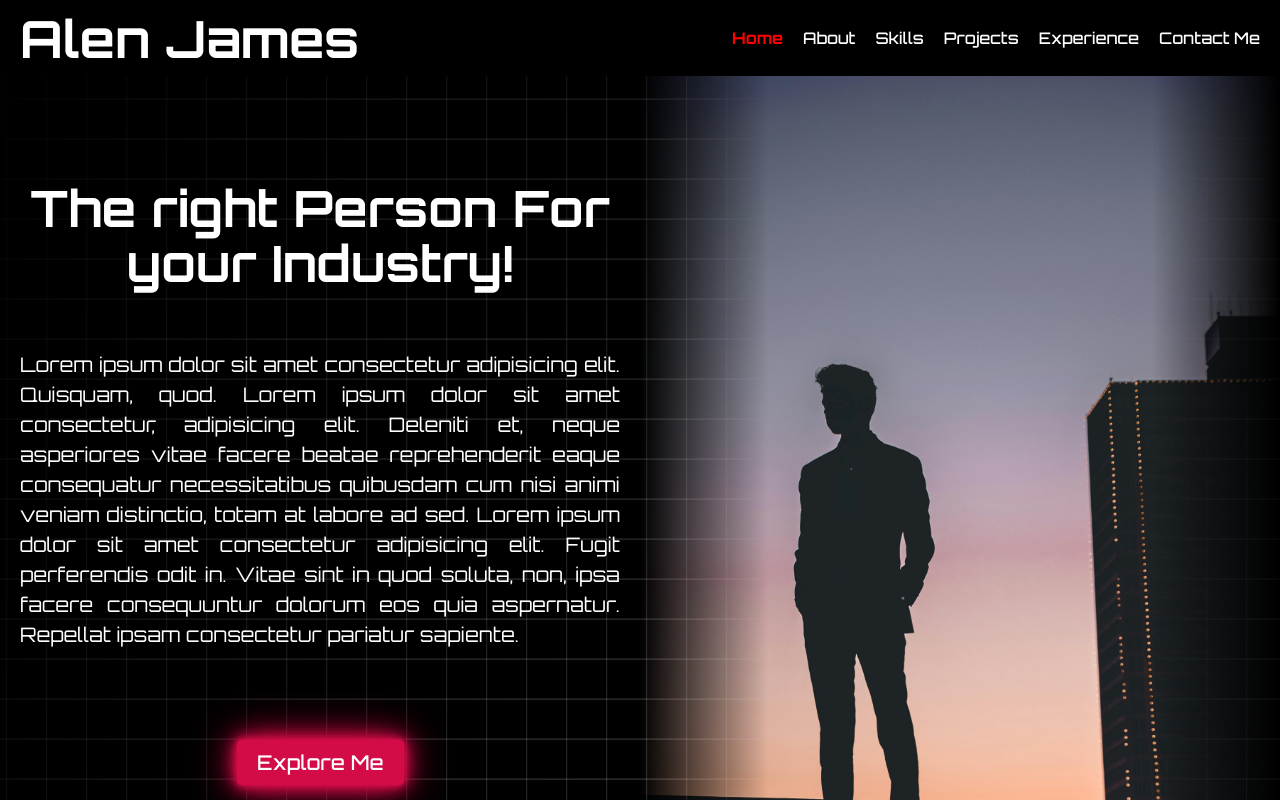
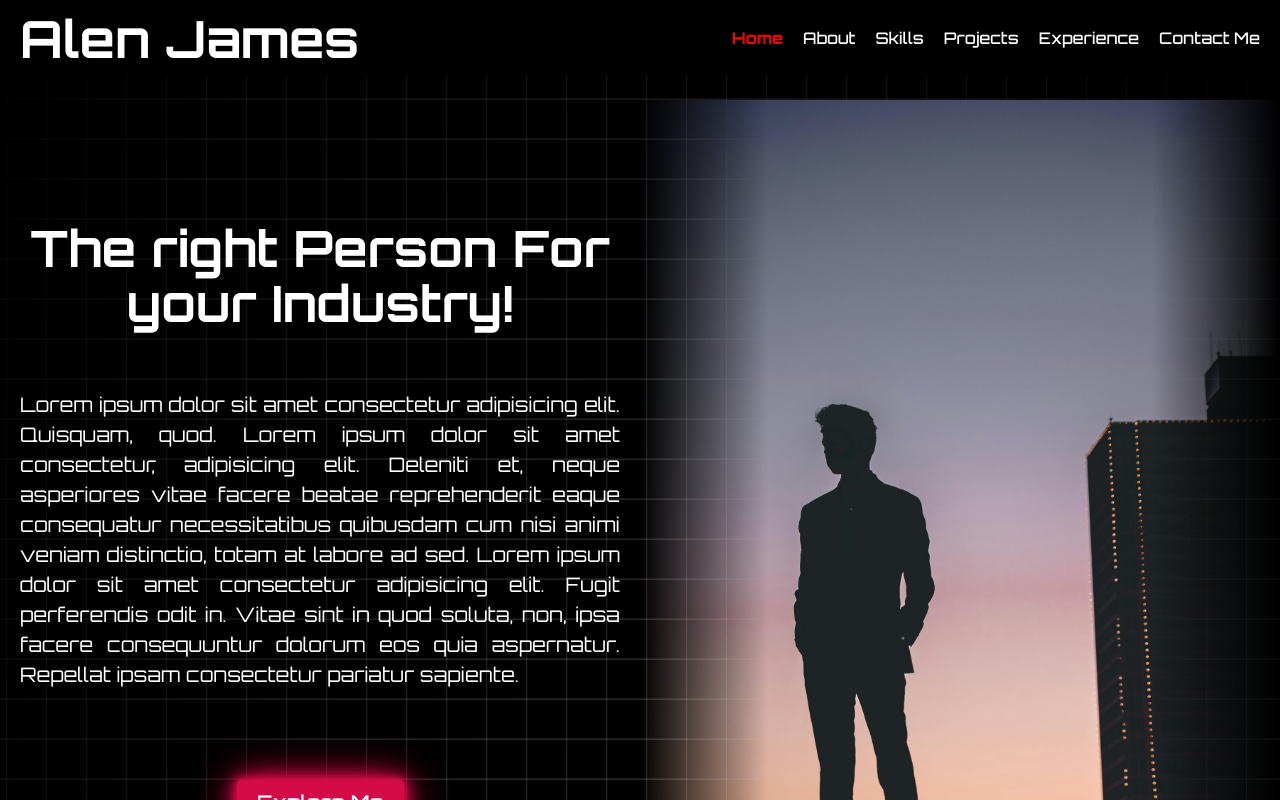
Before and after one commit to alen899-my/MR.Alen, a React (Vite) app: page / in a window 1280 px wide. Shown: the top 800 px of the page. Built offline with nearby package versions, Linux system fonts and the light colour scheme; the HTML template or start-up script is replaced by a standard one.

Commit message:
added pathway

```diff
--- a/src/styles/HomePage.css
+++ b/src/styles/HomePage.css
@@ -3,7 +3,7 @@
 .homepage_container {
 
 
-    margin-top: 60px;
+    margin-top: 100px;
     height: 100vh;
     display: flex;
     flex-direction: row;
```
